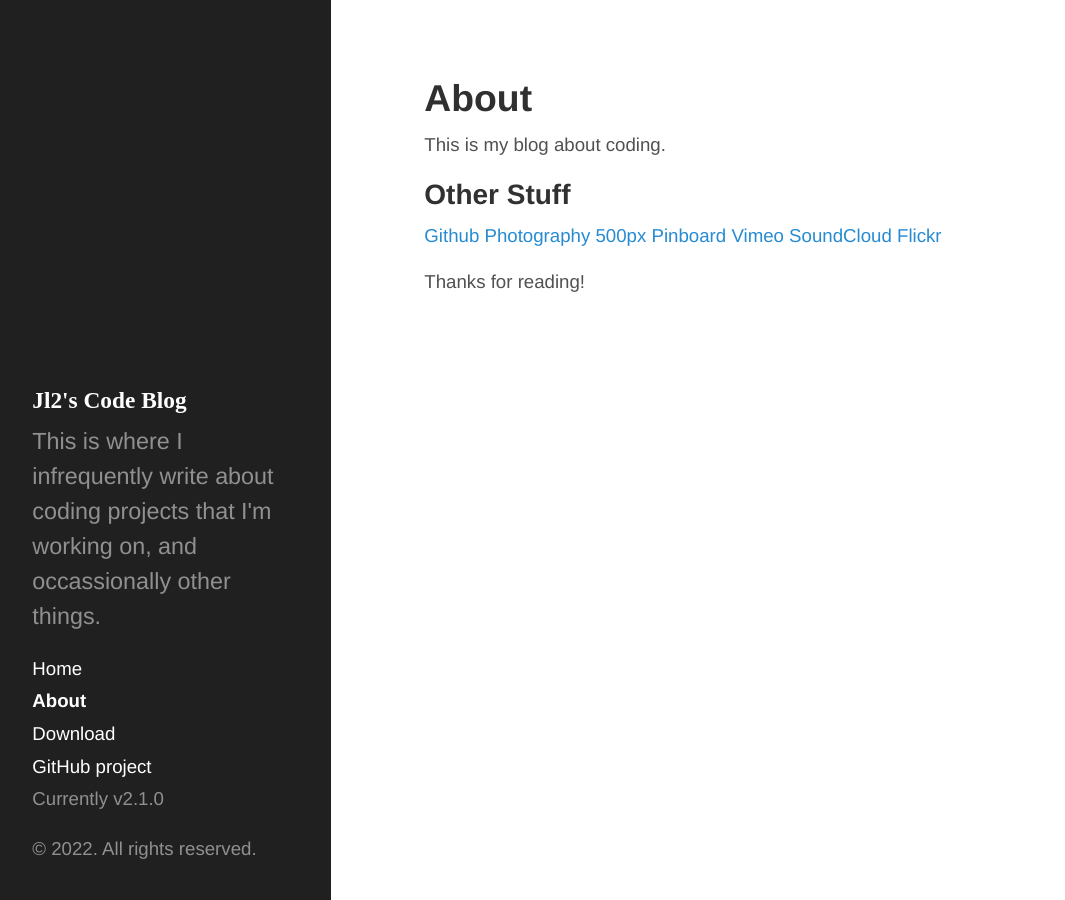
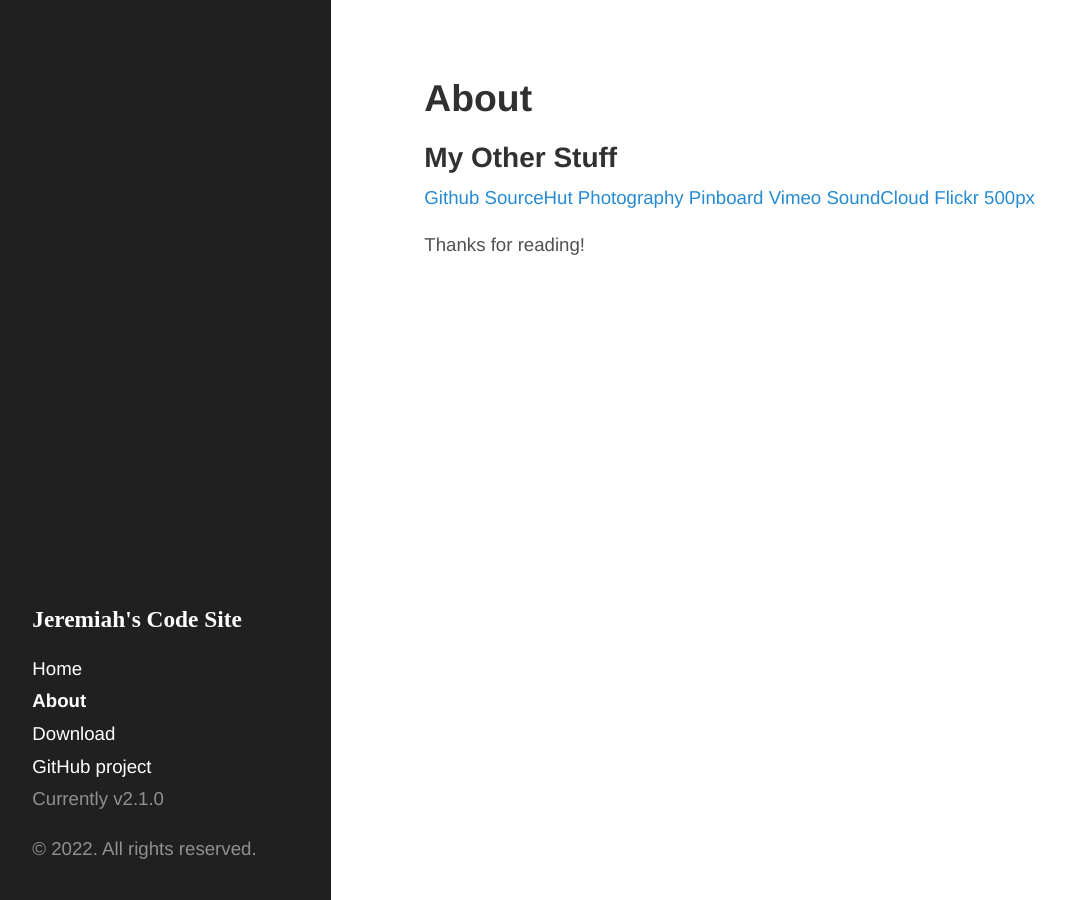
Before and after one commit to jl2/jl2.github.io, a Jekyll site: the page built from about.md, in a window 1280 px wide. Shown: the whole page, without its empty margins (5-1070 px from the left). Built offline with Jekyll 4.4.1, drawn with Linux system fonts in a browser that asks for light colours; Markdown is read by kramdown in place of the engine named in the settings.

Commit message:
Add sourcehut, move 500px to bottom of links, change description

```diff
--- a/_config.yml
+++ b/_config.yml
@@ -6,14 +6,14 @@ highlighter:      pygments
 permalink:        pretty
 
 # Setup
-title:            Jl2's Code Blog
+title:            Jeremiah's Code Site
 tagline:          'Common Lisp and Other Stuff'
-description:      "This is where I infrequently write about coding projects that I'm working on, and occassionally other things."
+description:      ""
 url:              https://jl2.github.io
 baseurl:          https://jl2.github.io/
 
 author:
-  name:           'Jeremiah LaRocco'
+  name:           'Jeremiah'
   url:            https://jl2.github.io
 
 paginate:         10
--- a/about.md
+++ b/about.md
@@ -3,16 +3,15 @@ layout: page
 title: About
 ---
 
-This is my blog about coding.
+## My Other Stuff
 
-## Other Stuff
-
-[Github](http://github.com/jl2)
+[Github](https://github.com/jl2)
+[SourceHut](https://git.sr.ht/~jl2/)
 [Photography](http://www.laroccophoto.com)
-[500px](https://500px.com/jlarocco)
 [Pinboard](https://pinboard.in/u:jlarocco/)
 [Vimeo](https://vimeo.com/user5403988)
 [SoundCloud](https://soundcloud.com/jlarocco)
 [Flickr](http://www.flickr.com/photos/jl_2)
+[500px](https://500px.com/jlarocco)
 
 Thanks for reading!
```
